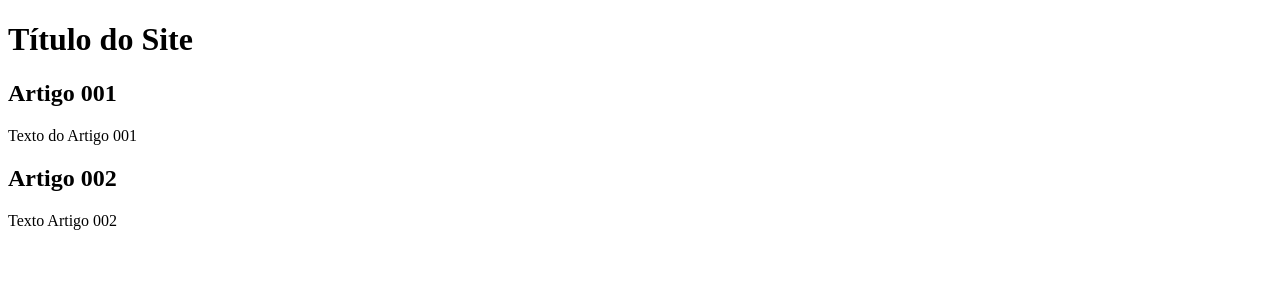
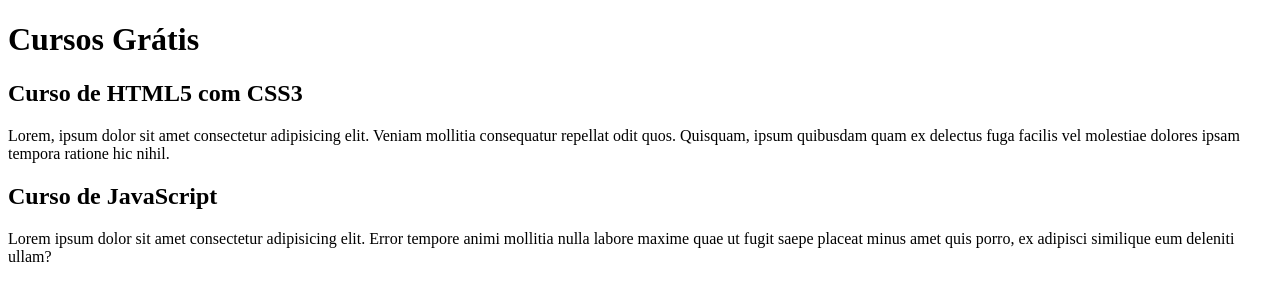
Before and after one commit to EdvanSS/projeto-site, a plain HTML site: page index.html in a window 1280 px wide. Drawn offline with Linux system fonts and the light colour scheme.

Commit message:
comecei a escrever o conteudo

```diff
--- a/index.html
+++ b/index.html
@@ -8,15 +8,14 @@
 <body>
     <main>
         <header>
-            <h1>Título do Site</h1>
+            <h1>Cursos Grátis</h1>
         </header>
         <article>
-            <h2>Artigo 001</h2>
-            <p>Texto do Artigo 001</p>
-        </article>
+            <h2>Curso de HTML5 com CSS3</h2>
+            <p>Lorem, ipsum dolor sit amet consectetur adipisicing elit. Veniam mollitia consequatur repellat odit quos. Quisquam, ipsum quibusdam quam ex delectus fuga facilis vel molestiae dolores ipsam tempora ratione hic nihil.
         <article>
-            <h2>Artigo 002</h2>
-            <p>Texto Artigo 002</p>
+            <h2>Curso de JavaScript</h2>
+            <p>Lorem ipsum dolor sit amet consectetur adipisicing elit. Error tempore animi mollitia nulla labore maxime quae ut fugit saepe placeat minus amet quis porro, ex adipisci similique eum deleniti ullam?</p>
         </article>
     </main>
 </body>
```
